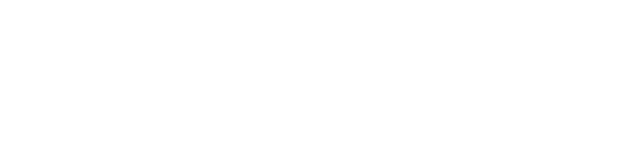
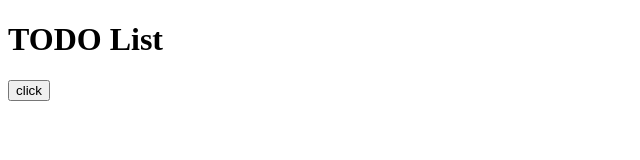
Before and after one commit to strawhatrag/typscript-todolist, a website: page index.html in a window 1280 px wide. Shown: the whole page, without its empty margins (0-640 px from the left). Drawn offline with Linux system fonts and the light colour scheme.

Commit message:
linking dom

```diff
--- a/index.html
+++ b/index.html
@@ -8,6 +8,8 @@
 </head>
 
 <body>
+  <h1>TODO List</h1>
+  <button id="btn">click</button>
   <script src="dist/index.js"></script>
 </body>
 
--- a/src/index.ts
+++ b/src/index.ts
@@ -1 +1,4 @@
-console.log("hither")
+const btn = document.getElementById('btn')
+
+
+console.log(btn)
```
Also changed, not shown: dist/index.js.
